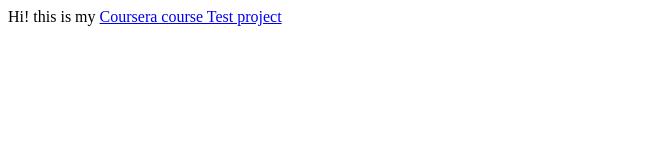
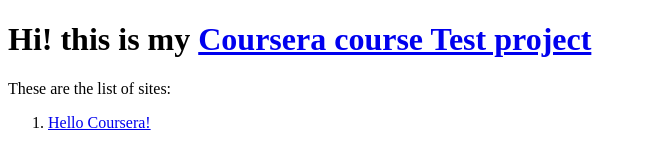
Before and after one commit to ikakkhan/coursera-test, a plain HTML site: page index.html in a window 1280 px wide. Shown: the whole page, without its empty margins (0-647 px from the left). Drawn offline with Linux system fonts and the light colour scheme.

Commit message:
Update index.html

```diff
--- a/index.html
+++ b/index.html
@@ -6,6 +6,12 @@
 	<title>Coursera test</title>
 </head>
 <body>
-<div>Hi! this is my <a href="https://github.com/ikakkhan/coursera-test/">Coursera course Test project</a></div>
+<h1>Hi! this is my <a href="https://github.com/ikakkhan/coursera-test/">Coursera course Test project</a></h1>
+<nav>
+	These are the list of sites:
+	<ol>
+		<li><a href="https://ikakkhan.github.io/coursera-test/site/index.html">Hello Coursera!</a></li>
+	</ol>
+</nav>
 </body>
 </html>
```
